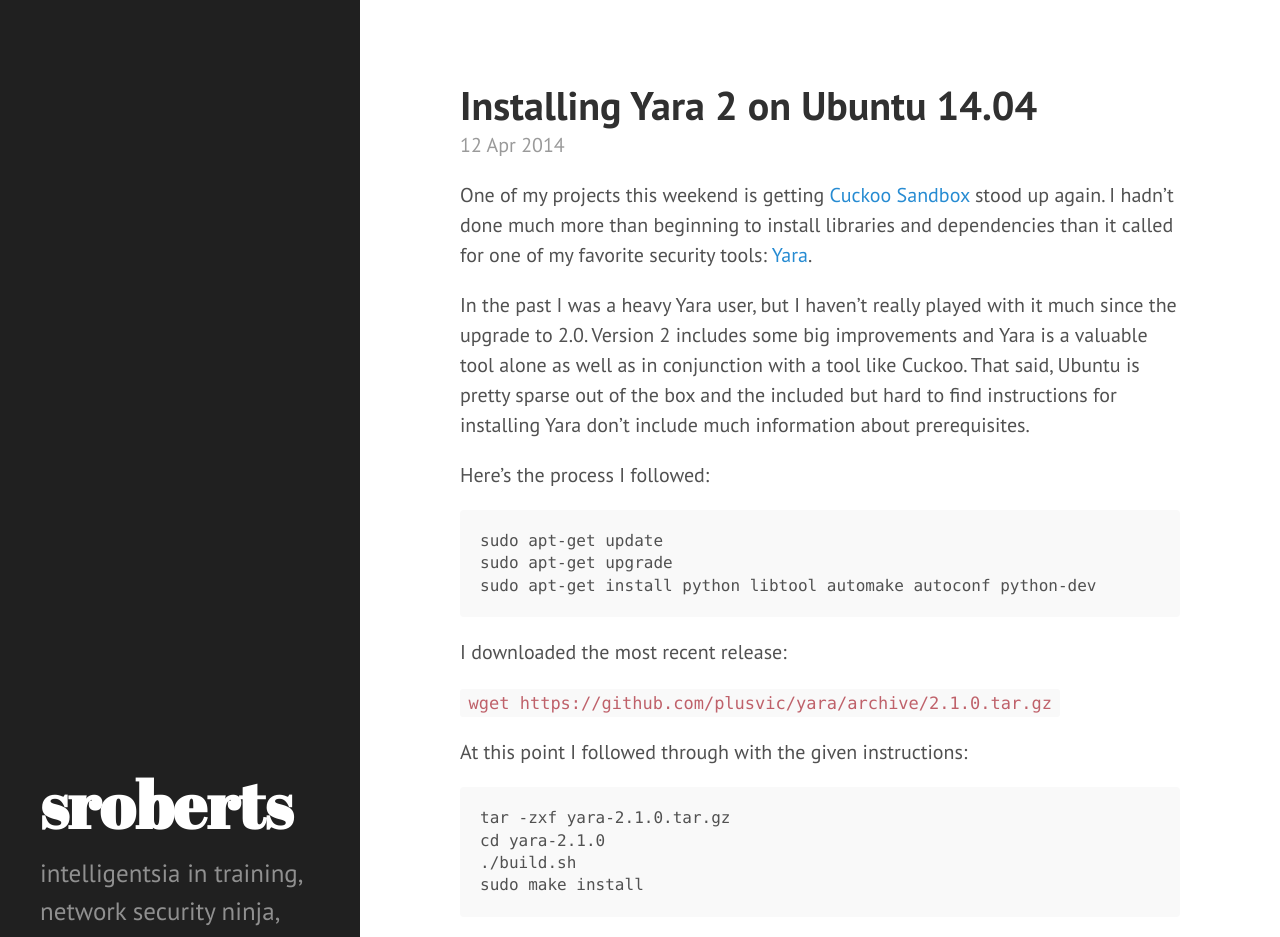
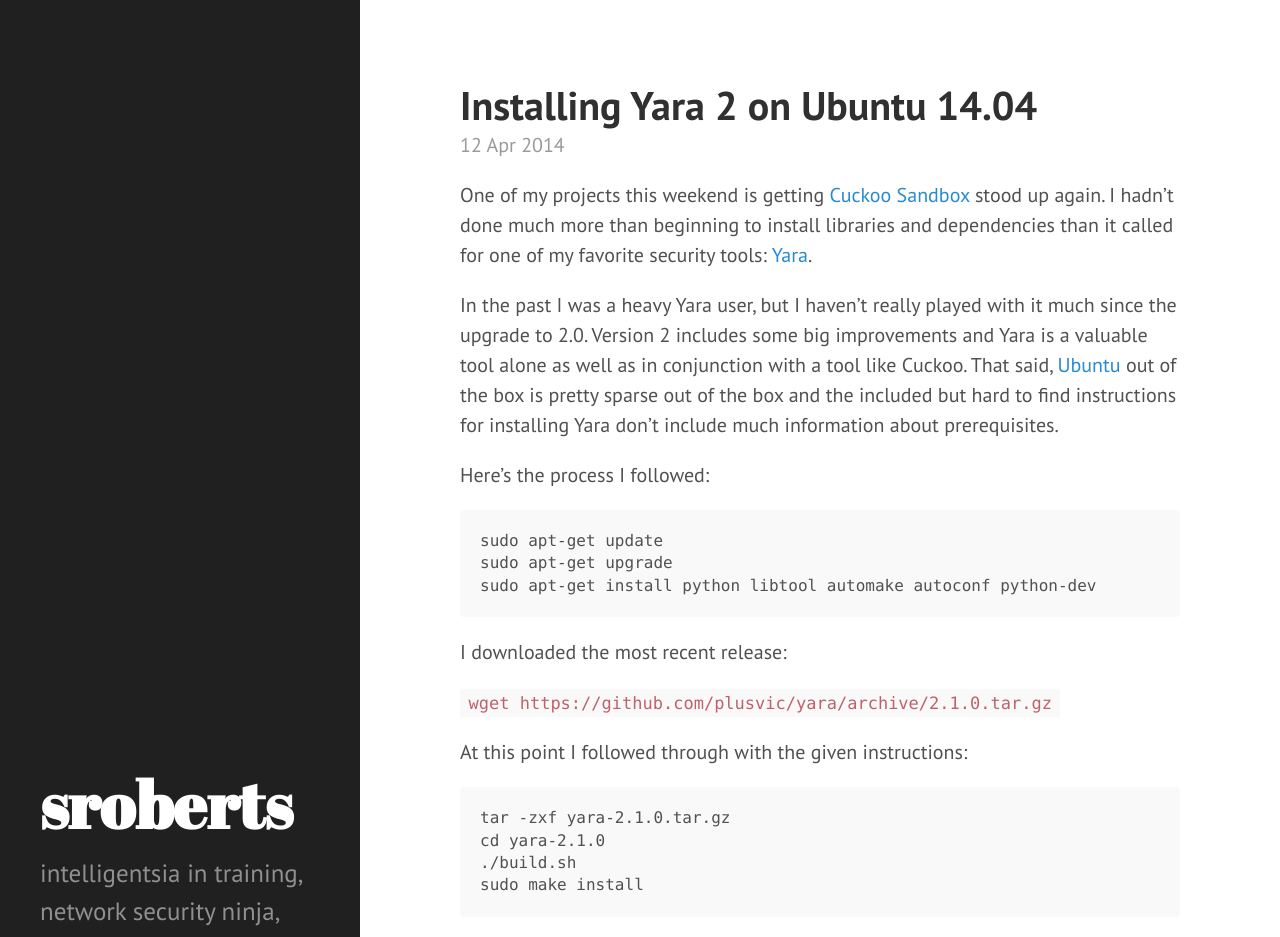
Before and after one commit to sroberts/sroberts.github.io, a Jekyll site: the page built from _posts/2014-04-12-installing-yara2-on-ubuntu.md, in a window 1280 px wide and 1400 px high. Shown: the top 937 px of the window. Built offline with Jekyll 4.4.1, drawn with Linux system fonts in a browser that asks for light colours; Markdown is read by kramdown in place of the engine named in the settings; some of the changed text lies outside the part shown.

Commit message:
fixed a small typo

```diff
--- a/_posts/2014-04-12-installing-yara2-on-ubuntu.md
+++ b/_posts/2014-04-12-installing-yara2-on-ubuntu.md
@@ -5,7 +5,7 @@
 
 One of my projects this weekend is getting [Cuckoo Sandbox](http://cuckoosandbox.org/) stood up again. I hadn't done much more than beginning to install libraries and dependencies than it called for one of my favorite security tools: [Yara](http://plusvic.github.io/yara/).
 
-In the past I was a heavy Yara user, but I haven't really played with it much since the upgrade to 2.0. Version 2 includes some big improvements and Yara is a valuable tool alone as well as in conjunction with a tool like Cuckoo. That said, Ubuntu is pretty sparse out of the box and the included but hard to find instructions for installing Yara don't include much information about prerequisites.
+In the past I was a heavy Yara user, but I haven't really played with it much since the upgrade to 2.0. Version 2 includes some big improvements and Yara is a valuable tool alone as well as in conjunction with a tool like Cuckoo. That said, [Ubuntu](http://www.ubuntu.com/) out of the box is pretty sparse out of the box and the included but hard to find instructions for installing Yara don't include much information about prerequisites.
 
 Here's the process I followed:
 
```
Also changed, not shown: other parts of _posts/2014-04-12-installing-yara2-on-ubuntu.md (+1 -1 lines).
